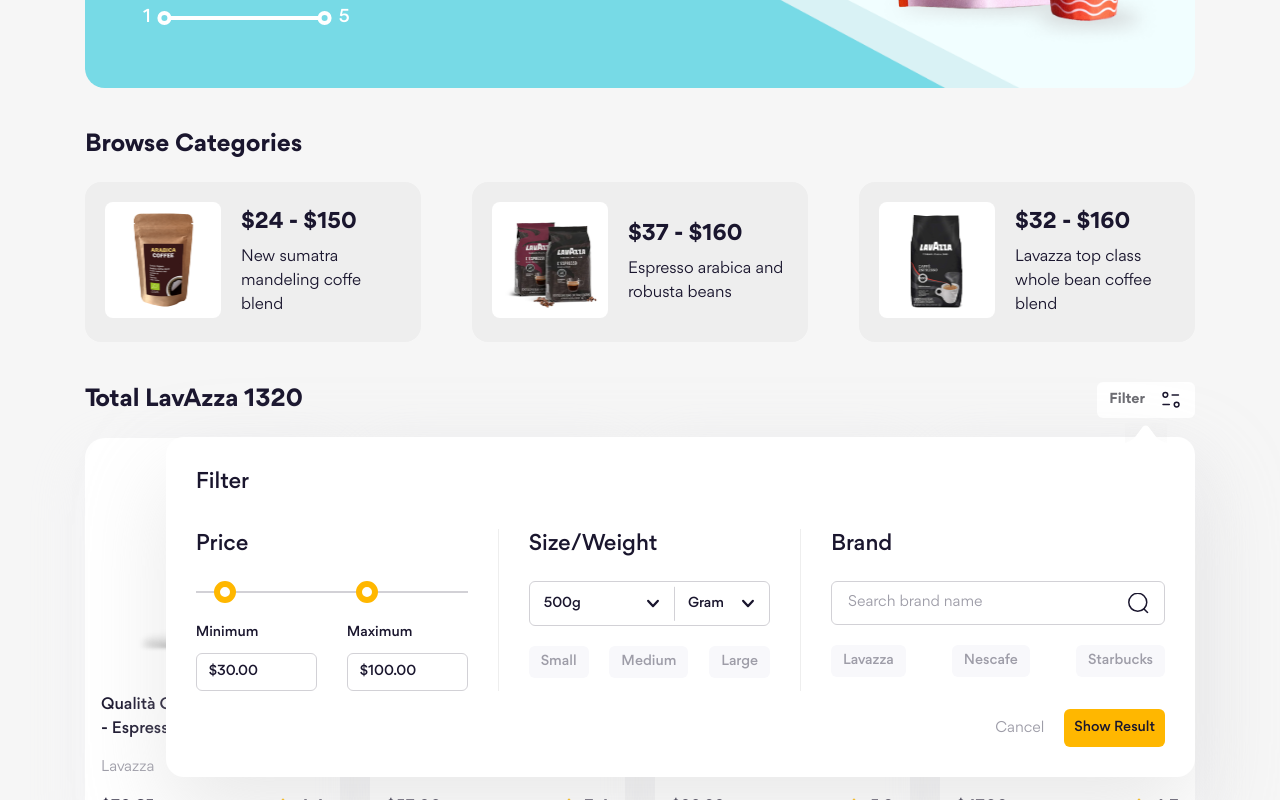
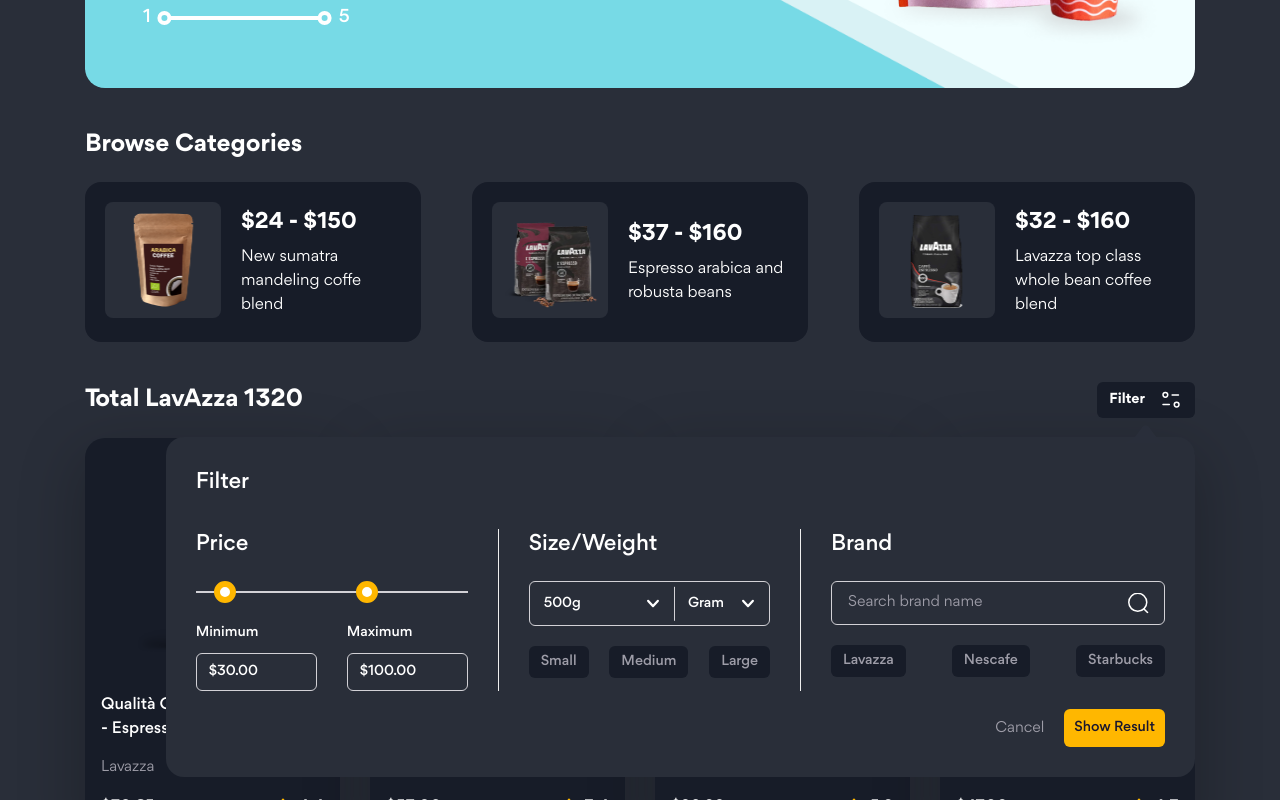
Before and after one commit to DyKhang/Grocery-Mart, a website: page index.html in a window 1280 px wide. Both pictures are taken after a click on the button "Filter". Shown: the part 439-1239 px from the top of the page. Drawn offline with Linux system fonts and the light colour scheme.

Commit message:
Form Filter #3

```diff
--- a/assets/js/scripts.js
+++ b/assets/js/scripts.js
@@ -154,7 +154,8 @@
     if (!target) {
       document.body.innerText = `Cần thêm toggle-target cho: ${button.outerHTML}`;
     }
-    button.onclick = () => {
+    button.onclick = (e) => {
+      e.preventDefault();
       if (!$(target)) {
         return (document.body.innerText = `Không tìm thấy phần tử "${target}"`);
       }
@@ -164,6 +165,14 @@
         $(target).classList.toggle("hide", !isHidden);
         $(target).classList.toggle("show", isHidden);
       });
+    };
+    document.onclick = function (e) {
+      if (!e.target.closest(target)) {
+        const isHidden = $(target).classList.contains("hide");
+        if (!isHidden) {
+          button.click();
+        }
+      }
     };
   });
 }
--- a/index.html
+++ b/index.html
@@ -1,5 +1,5 @@
 <!DOCTYPE html>
-<html lang="en">
+<html class="dark" lang="en">
   <head>
     <meta charset="UTF-8" />
     <meta name="viewport" content="width=device-width, initial-scale=1.0" />
@@ -211,7 +211,7 @@
                             <img
                               src="./assets/icons/arrow-down.svg"
                               alt=""
-                              class="filter__arrow-down"
+                              class="filter__arrow-down icon"
                             />
                           </div>
                           <div class="filter__form-select">
@@ -219,7 +219,7 @@
                             <img
                               src="./assets/icons/arrow-down.svg"
                               alt=""
-                              class="filter__arrow-down"
+                              class="filter__arrow-down icon"
                             />
                           </div>
                         </div>
@@ -247,7 +247,7 @@
                         <img
                           src="assets/icons/header-search.svg"
                           alt=""
-                          class="filter__form-search-icon"
+                          class="filter__form-search-icon icon"
                         />
                       </div>
                       <div class="filter__form-group">
@@ -262,10 +262,16 @@
 
                   <div class="filter__row">
                     <div class="filter__cta">
-                      <button class="btn btn--text filter__cancel">
+                      <button
+                        toggle-target="#filter"
+                        class="btn js-toggle btn--text filter__cancel"
+                      >
                         Cancel
                       </button>
-                      <button class="btn btn--primary filter__submit">
+                      <button
+                        toggle-target="#filter"
+                        class="btn js-toggle btn--primary filter__submit"
+                      >
                         Show Result
                       </button>
                     </div>
--- a/scss/components/_filter-form.scss
+++ b/scss/components/_filter-form.scss
@@ -1,3 +1,5 @@
+@use "../abstracts" as abs;
+
 .filter-wrap {
   position: relative;
 }
@@ -8,24 +10,40 @@
   top: 55px;
   z-index: 1;
   padding: 30px;
-  background-color: #fff;
-  box-shadow: (0px 40px 90px rgba(200, 200, 200, 0.4));
+  background-color: var(--filter-bg-color);
+  box-shadow: var(--filter-shadow);
   border-radius: 18px;
+  transition-property: opacity, visibility;
+  transition-duration: 0.2s;
+
+  @include abs.screen(sm) {
+    width: 83vw;
+  }
 
   &.hide {
-    display: none;
+    opacity: 0;
+    visibility: hidden;
   }
 
   &.show {
-    display: block;
+    opacity: 1;
+    visibility: visible;
   }
 
   &__form {
     margin-top: 30px;
 
+    @include abs.screen(lg) {
+      margin-top: 20px;
+    }
+
     &-search-group {
       position: relative;
       width: 334px;
+
+      @include abs.screen(sm) {
+        width: 100%;
+      }
     }
 
     &-search {
@@ -36,6 +54,7 @@
       font-size: 1.5rem;
       font-weight: 500;
       line-height: 146.667%;
+      background-color: transparent;
 
       &::placeholder {
         font-weight: 400;
@@ -54,6 +73,10 @@
 
   &__row {
     display: flex;
+
+    @include abs.screen(lg) {
+      flex-direction: column;
+    }
 
     & + & {
       margin-top: 18px;
@@ -125,6 +148,10 @@
     &--inline {
       display: flex;
       gap: 30px;
+
+      @include abs.screen(lg) {
+        justify-content: space-between;
+      }
     }
   }
 
@@ -137,6 +164,11 @@
     font-size: 1.4rem;
     font-weight: 500;
     line-height: 142.857%;
+    background-color: transparent;
+
+    @include abs.screen(sm) {
+      width: 100%;
+    }
   }
 
   &__separate {
@@ -144,6 +176,16 @@
     width: 1px;
     background-color: #eeeeee;
     margin: 0 30px;
+
+    @include abs.screen(xl) {
+      margin: 0 15px;
+    }
+
+    @include abs.screen(lg) {
+      margin: 20px 0;
+      width: auto;
+      height: 1px;
+    }
   }
 
   &__form-select-wrap {
@@ -171,6 +213,12 @@
       gap: 65px;
       padding-right: 14px;
 
+      @include abs.screen(lg) {
+        justify-content: space-between;
+        flex: 1.3;
+        gap: 0;
+      }
+
       &::after {
         content: "";
         position: absolute;
@@ -186,6 +234,11 @@
     &:last-child {
       gap: 17px;
       padding-left: 14px;
+
+      @include abs.screen(lg) {
+        flex: 1;
+        justify-content: space-between;
+      }
     }
   }
 
@@ -196,7 +249,7 @@
 
   &__form-tag {
     padding: 6px 12px;
-    background-color: #f8f8fb;
+    background-color: var(--filter-bg-tag-color);
     border-radius: 6px;
     font-size: 1.4rem;
     font-weight: 500;
@@ -207,18 +260,31 @@
   &__cta {
     display: flex;
     gap: 20px;
+
+    @include abs.screen(lg) {
+      justify-content: flex-end;
+    }
   }
 
   &__cancel {
     font-size: 1.5rem;
     padding: 0;
     height: 38px;
+
+    @include abs.screen(sm) {
+      flex: 1;
+    }
   }
 
   &__submit {
     font-size: 1.4rem;
     padding: 0 10px;
     height: 38px;
+    color: #1a162e;
+
+    @include abs.screen(sm) {
+      flex: 1;
+    }
   }
 
   &__arrow-up {
@@ -227,5 +293,7 @@
     position: absolute;
     width: 41.75px;
     object-fit: cover;
+    filter: var(--filter-arrow-up-color);
+    background-color: transparent;
   }
 }
--- a/scss/themes/_dark.scss
+++ b/scss/themes/_dark.scss
@@ -4,22 +4,42 @@
   --text-color: #ffffff;
   --icon-color: brightness(0) saturate(100%) invert(99%) sepia(0%) saturate(0%)
     hue-rotate(304deg) brightness(102%) contrast(101%);
+
+  @include abs.screen(lg) {
+    --header-shadow-color: 0px 20px 60px 10px rgba(0, 0, 0, 0.2);
+  }
+
+  //  Header
   --header-bg-color: #171c28;
   --header-bg-cta: #292e39;
   --header-shadow-cta: 0px 20px 60px 10px rgba(0, 0, 0, 0.2);
+
+  // Body
   --body-bg-color: #292e39;
+
+  // Drop Down
   --dropdown-bg-color: #4f5970;
   --dropdown-shadow: 0px 40px 90px 20px rgba(23, 28, 40, 0.4);
   --dropdown-arrow-color: brightness(0) saturate(100%) invert(34%) sepia(19%)
     saturate(585%) hue-rotate(184deg) brightness(95%) contrast(90%);
+
+  //  Cate Item
   --cate-item-img-bg-color: #292e39;
   --cate-item-bg-color: #171c28;
+
+  // Product Card
+  --product-card-bg-color: #171c28;
+  --product-card-shadow: 0px 20px 60px 10px rgba(0, 0, 0, 0.2);
+
+  // Like Button
+  --like-btn-bg-color: #292e39;
+
+  // Filter
   --filter-btn-color-text: #ffffff;
   --filter-btn-bg-color: #171c28;
-  --product-card-bg-color: #171c28;
-  --product-card-shadow: 0px 20px 60px 10px rgba(0, 0, 0, 0.2);
-  --like-btn-bg-color: #292e39;
-  @include abs.screen(lg) {
-    --header-shadow-color: 0px 20px 60px 10px rgba(0, 0, 0, 0.2);
-  }
+  --filter-bg-color: #292e39;
+  --filter-shadow: (0px 40px 90px rgba(0, 0, 0, 0.4));
+  --filter-arrow-up-color: brightness(0) saturate(100%) invert(13%) sepia(38%)
+    saturate(404%) hue-rotate(184deg) brightness(95%) contrast(87%);
+  --filter-bg-tag-color: #171c28;
 }
--- a/scss/themes/_light.scss
+++ b/scss/themes/_light.scss
@@ -4,22 +4,7 @@
   --text-color: #1a162e;
   --icon-color: brightness(0) saturate(100%) invert(7%) sepia(66%)
     saturate(617%) hue-rotate(210deg) brightness(96%) contrast(96%);
-  --header-bg-color: #eeeeee;
-  --header-bg-cta: #ffffff;
-  --header-shadow-cta: 0px 20px 60px 10px rgba(237, 237, 246, 0.2) 0px 20px 60px
-    10px rgba(237, 237, 246, 0.2);
-  --body-bg-color: #f6f6f6;
-  --dropdown-bg-color: #fff;
-  --dropdown-shadow: 0px 40px 90px 20px rgba(200, 200, 200, 0.4);
-  --dropdown-arrow-color: brightness(0) saturate(100%) invert(100%) sepia(100%)
-    saturate(1%) hue-rotate(251deg) brightness(107%) contrast(100%);
-  --cate-item-img-bg-color: #fff;
-  --cate-item-bg-color: #eeeeee;
-  --filter-btn-color-text: #6c6c72;
-  --filter-btn-bg-color: #fff;
-  --product-card-bg-color: #fff;
-  --product-card-shadow: 0px 20px 60px 10px rgba(237, 237, 246, 0.2);
-  --like-btn-bg-color: #fff;
+
   @include abs.screen(lg) {
     --header-bg-color: #fff;
     --header-shadow-color: 0px 20px 60px 10px rgba(237, 237, 246, 0.2);
@@ -28,4 +13,39 @@
   @include abs.screen(sm) {
     --cate-item-bg-color: #fff;
   }
+
+  // Header
+  --header-bg-color: #eeeeee;
+  --header-bg-cta: #ffffff;
+  --header-shadow-cta: 0px 20px 60px 10px rgba(237, 237, 246, 0.2) 0px 20px 60px
+    10px rgba(237, 237, 246, 0.2);
+
+  // Body
+  --body-bg-color: #f6f6f6;
+
+  // Drop-Down
+  --dropdown-bg-color: #fff;
+  --dropdown-shadow: 0px 40px 90px 20px rgba(200, 200, 200, 0.4);
+  --dropdown-arrow-color: brightness(0) saturate(100%) invert(100%) sepia(100%)
+    saturate(1%) hue-rotate(251deg) brightness(107%) contrast(100%);
+
+  //  Cate Item
+  --cate-item-img-bg-color: #fff;
+  --cate-item-bg-color: #eeeeee;
+
+  // Product Card
+  --product-card-bg-color: #fff;
+  --product-card-shadow: 0px 20px 60px 10px rgba(237, 237, 246, 0.2);
+
+  //  Like Button
+  --like-btn-bg-color: #fff;
+
+  // Filter
+  --filter-btn-color-text: #6c6c72;
+  --filter-btn-bg-color: #fff;
+  --filter-bg-color: #fff;
+  --filter-shadow: (0px 40px 90px rgba(200, 200, 200, 0.4));
+  --filter-arrow-up-color: brightness(0) saturate(100%) invert(100%) sepia(0%)
+    saturate(7491%) hue-rotate(118deg) brightness(107%) contrast(100%);
+  --filter-bg-tag-color: #f8f8fb;
 }
```
Also changed, not shown: assets/css/main.css, 1 other file.
